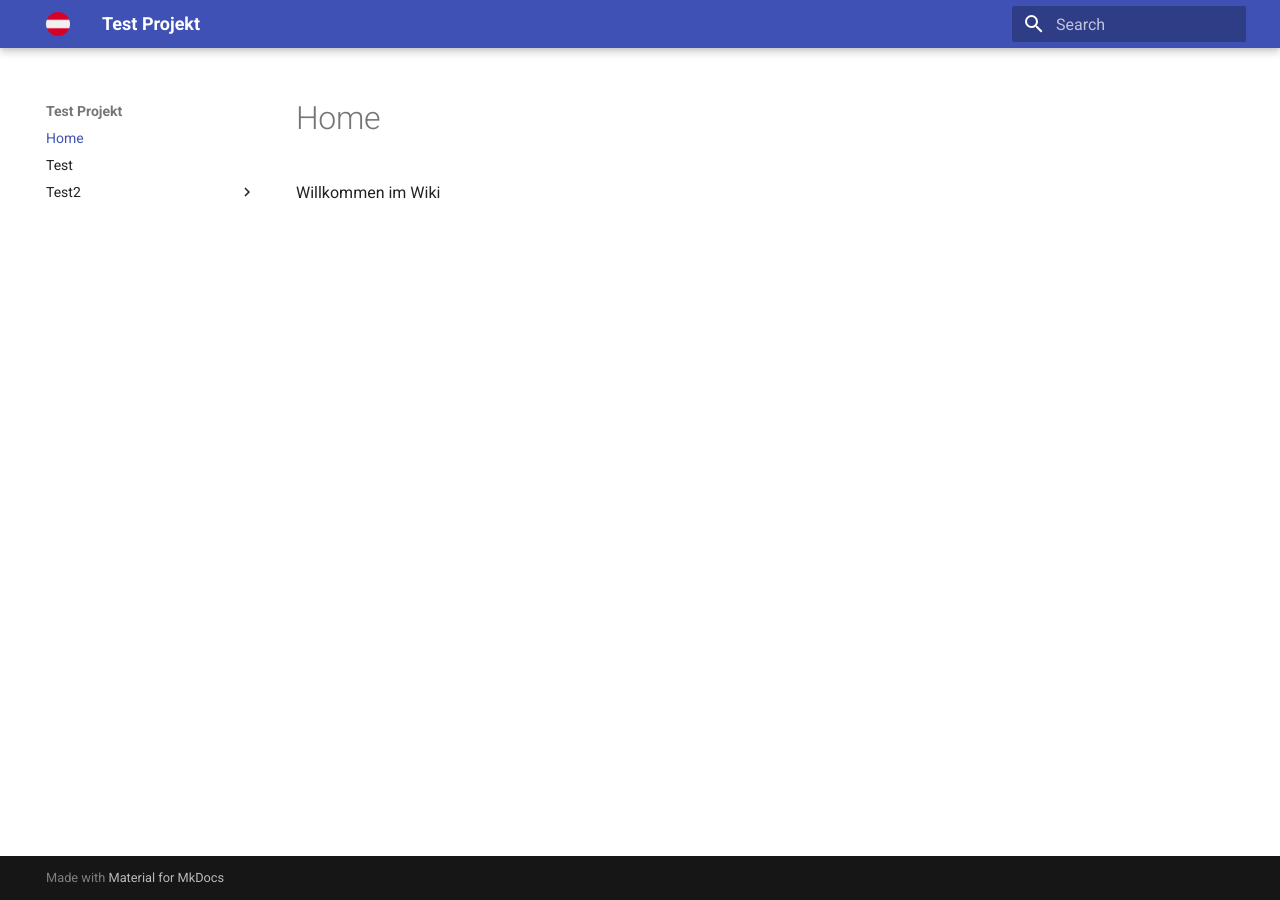
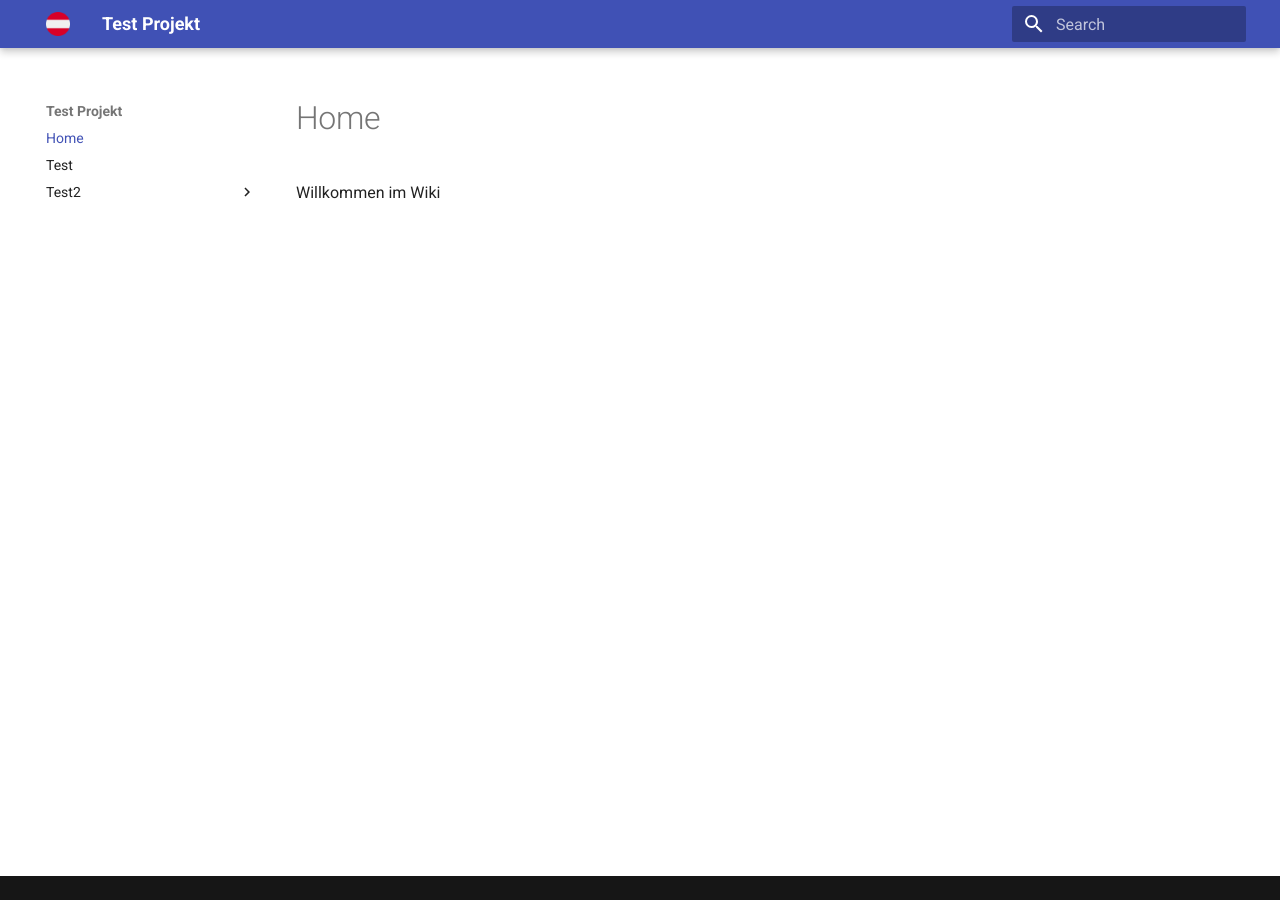
Before and after one commit to shlareut/lpr-wiki, an MkDocs documentation site: the page built from docs/index.md, in a window 1280 px wide. Built offline with MkDocs 1.6.1 and Material for MkDocs 9.7.7, drawn with Linux system fonts in a browser that asks for light colours; some of the changed lines change nothing that is shown.

Commit message:
Update mkdocs.yml

```diff
--- a/mkdocs.yml
+++ b/mkdocs.yml
@@ -3,7 +3,5 @@
   name: material
   locale: de
   logo: images/bmbwf.png
-plugins:
-  - tags
-  - search:
-      lang: de
+extra:
+  generator: false
```
